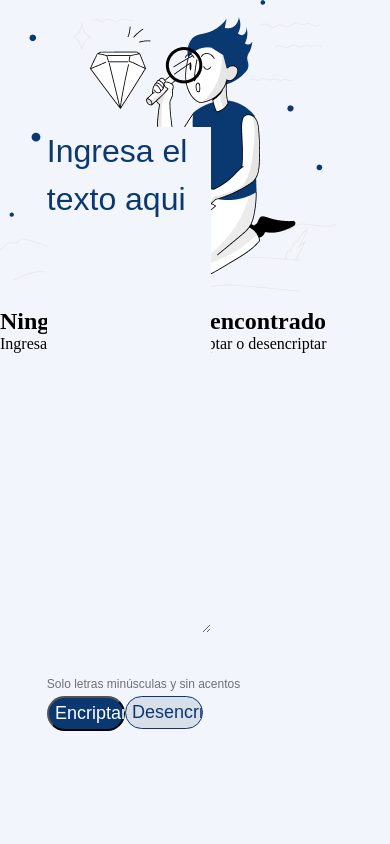
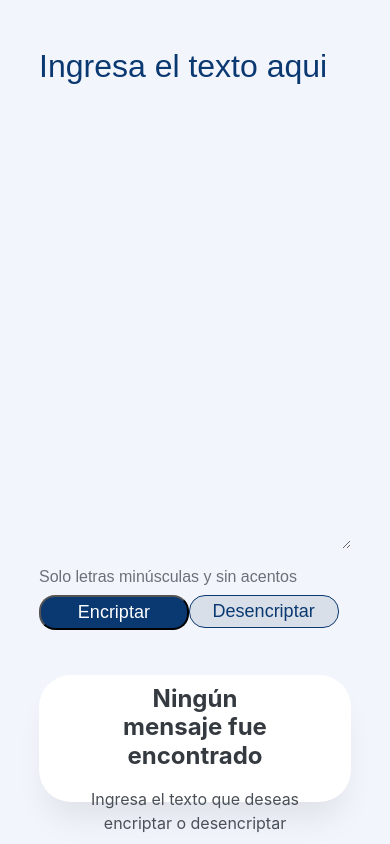
Before and after one commit to JuanDavid631/Clones_App-s, a plain HTML site: page Encriptado/index.html in a window 390 px wide. Drawn offline with nearby package versions, Linux system fonts and the light colour scheme.

Commit message:
Mensaje confirmacion y responsive

```diff
--- a/Encriptado/style/style.css
+++ b/Encriptado/style/style.css
@@ -114,3 +114,114 @@
   width: 24.5%;
   padding: 1.8%;
 }
+
+.encriptado {
+  display: flex;
+  justify-content: center;
+  position: absolute;
+  width: 30%;
+  height: 90%;
+  left: 60%;
+  top: 5%;
+  background: #fff;
+  box-shadow: 0px 24px 32px -8px rgba(0, 0, 0, 0.08);
+  border-radius: 32px;
+}
+
+.mensaje-encriptado {
+  display: flex;
+  flex-direction: column;
+  align-items: center;
+  justify-content: center;
+  padding: 1%;
+  gap: 16px;
+  position: absolute;
+  width: 100%;
+  top: 65%;
+  text-align: center;
+}
+
+.mensaje-encriptado h2 {
+  width: 60%;
+  font-family: "Inter";
+  font-style: normal;
+  font-weight: 700;
+  font-size: 24px;
+  line-height: 120%;
+  text-align: center;
+  color: #343a40;
+}
+
+.mensaje-encriptado p {
+  width: 80%;
+  font-family: "Inter";
+  font-style: normal;
+  font-weight: 400;
+  font-size: 16px;
+  line-height: 150%;
+  text-align: center;
+  color: #495057;
+}
+
+.encriptado img {
+  position: absolute;
+  width: 80%;
+  height: 50%;
+  top: 15%;
+}
+
+/* Responsive design */
+@media (max-width: 57.5em) {
+  .container {
+    display: flex;
+    flex-direction: row;
+  }
+  .encriptar {
+    width: 100%;
+  }
+  .texto {
+    width: 80%;
+    height: 60%;
+    left: 10%;
+    top: 5%;
+  }
+  .terminos {
+    width: 80%;
+    left: 10%;
+    top: 67%;
+  }
+  .terminos p {
+    font-size: 16px;
+  }
+  .botones {
+    width: 80%;
+    left: 10%;
+    top: 70%;
+  }
+  .btn-encriptar,
+  .btn-desencriptar {
+    width: 48%;
+    border-radius: 16px;
+  }
+  .btn-encriptar:hover,
+  .btn-desencriptar:hover {
+    margin: 0.3%;
+    width: 47.5%;
+    padding: 1.8%;
+  }
+  .encriptado {
+    width: 80%;
+    height: 15%;
+    left: 10%;
+    top: 80%;
+  }
+  .mensaje-encriptado {
+    width: 100%;
+    top: 5%;
+  }
+  .encriptado img {
+    top: 0;
+    display: none;
+    visibility: hidden;
+  }
+}
```
